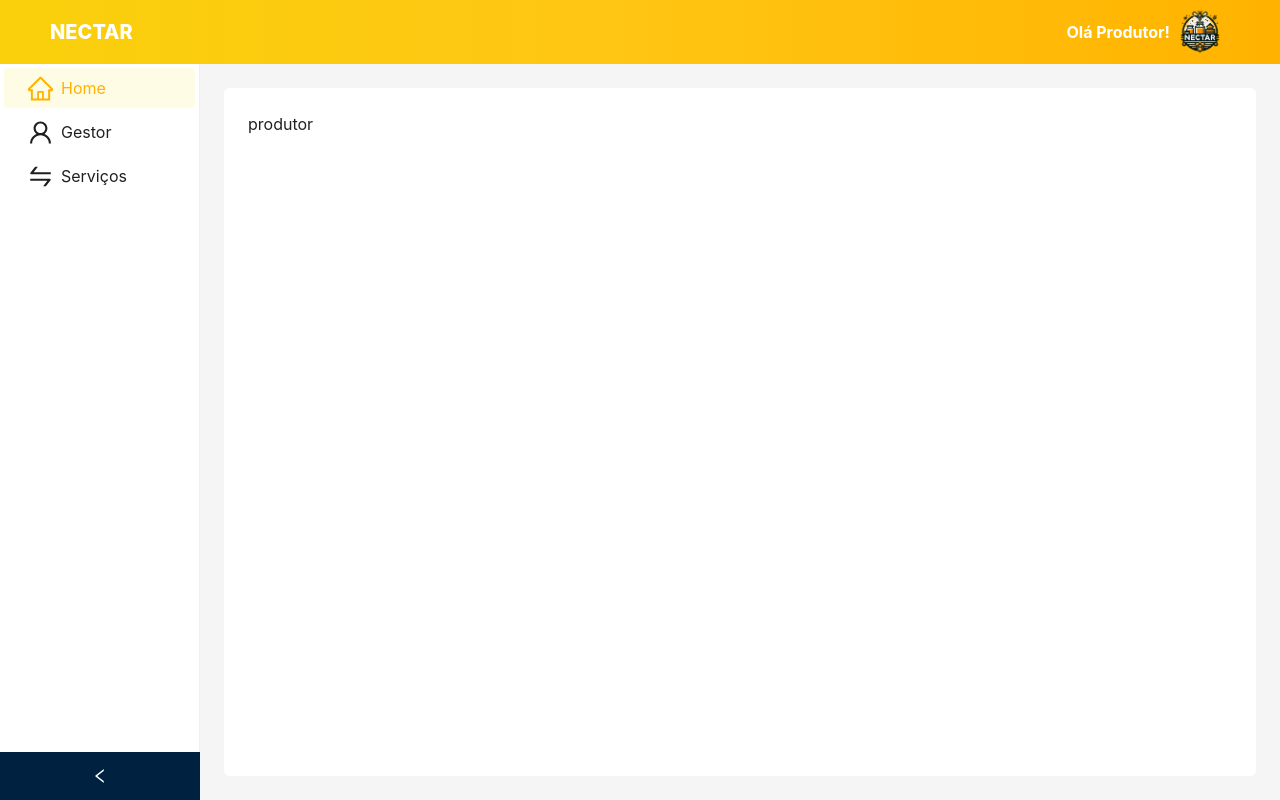
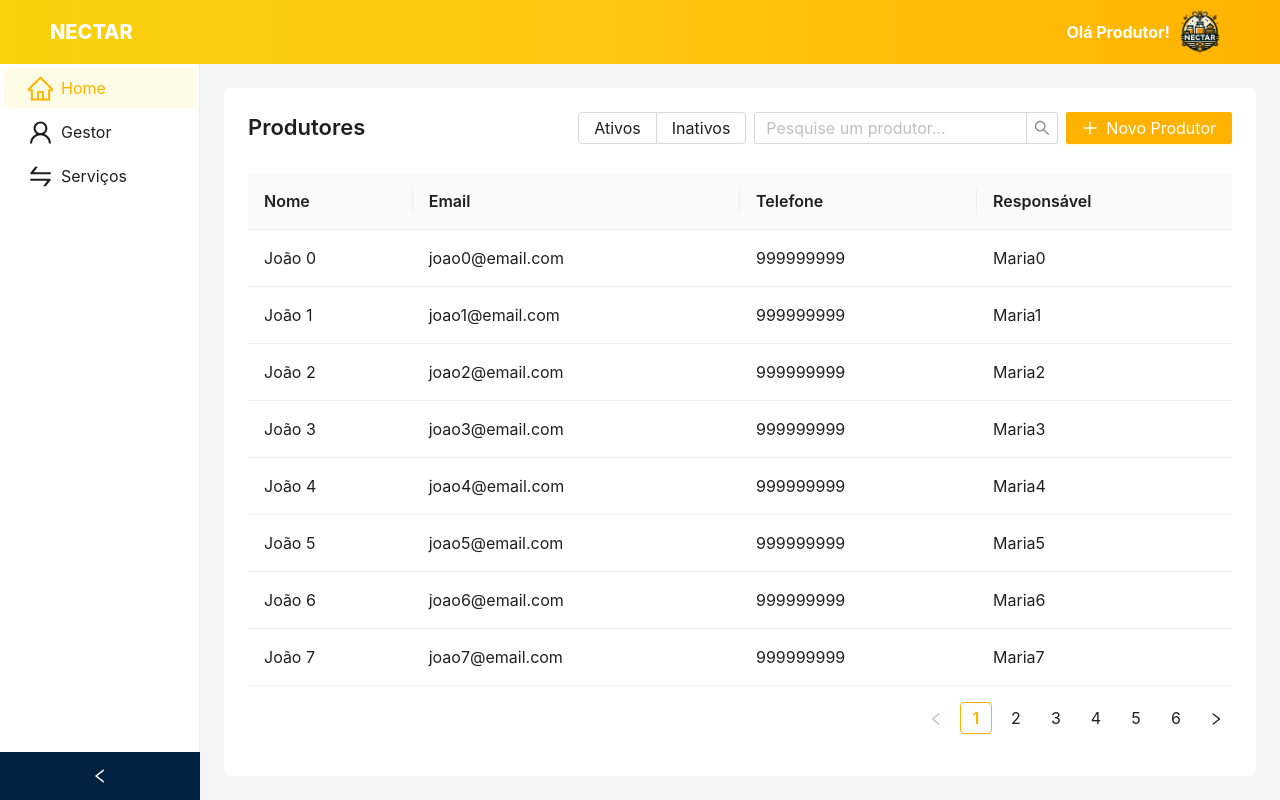
Before and after one commit to J0NGS/Nectar, a React (Vite) app in the folder src/frontend/: page / in a window 1280 px wide. Both pictures are taken after a click on the item "Home". Built offline with nearby package versions, Linux system fonts and the light colour scheme.

Commit message:
feat. tela de produtor, fracamente funcional e diminuição do radius

```diff
--- a/src/frontend/src/components/pages/Produtor/index.tsx
+++ b/src/frontend/src/components/pages/Produtor/index.tsx
@@ -1,7 +1,29 @@
+import { Button, Flex, Radio, Typography } from "antd";
+import Search from "antd/es/input/Search";
+import { PlusOutlined } from "@ant-design/icons";
+import { ProdutorTable } from "../../molecules/tables/ProdutorTable";
+import { dataSource } from "./dataSourceMock";
+
 export const ProdutorPage: React.FC  = () => {
   return (
-    <div>
-      <h1>produtor</h1>
-    </div>
+    <Flex gap={20} vertical className="overflow-hidden">
+      <Flex justify="space-between">
+        <Typography.Title level={4}>Produtores</Typography.Title>
+        <Flex gap={8}>
+          <Radio.Group value={30} onChange={()=>{}}>
+            <Radio.Button value="active">Ativos</Radio.Button>
+            <Radio.Button value="inactive">Inativos</Radio.Button>
+          </Radio.Group>
+          <Search
+            placeholder="Pesquise um produtor..."
+            allowClear
+            onSearch={(value) => console.log(value)}
+            style={{ width: 304 }}
+          />
+          <Button type="primary" icon={<PlusOutlined />}>Novo Produtor</Button>
+        </Flex>
+      </Flex>
+      <ProdutorTable dataSource={dataSource} pagination={{pageSize:8}}/>
+    </Flex>
   );
 }
--- a/src/frontend/src/theme/themeConfig.ts
+++ b/src/frontend/src/theme/themeConfig.ts
@@ -11,7 +11,7 @@ export const theme: ThemeConfig = {
       iconSize:25
     },
     Button:{
-      borderRadius:4,
+      borderRadius:2,
     },
     Input:{
       borderRadius:2
```
